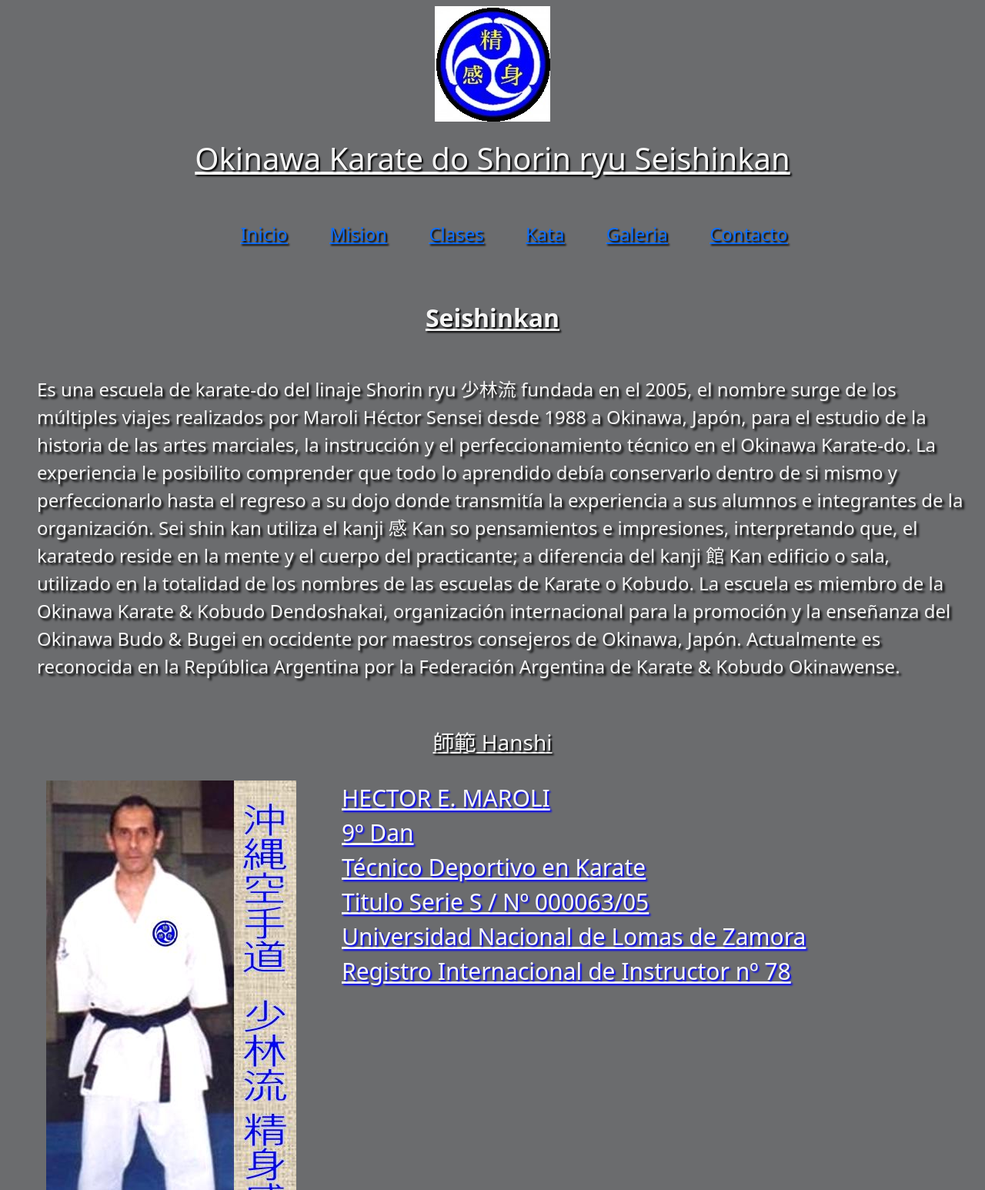
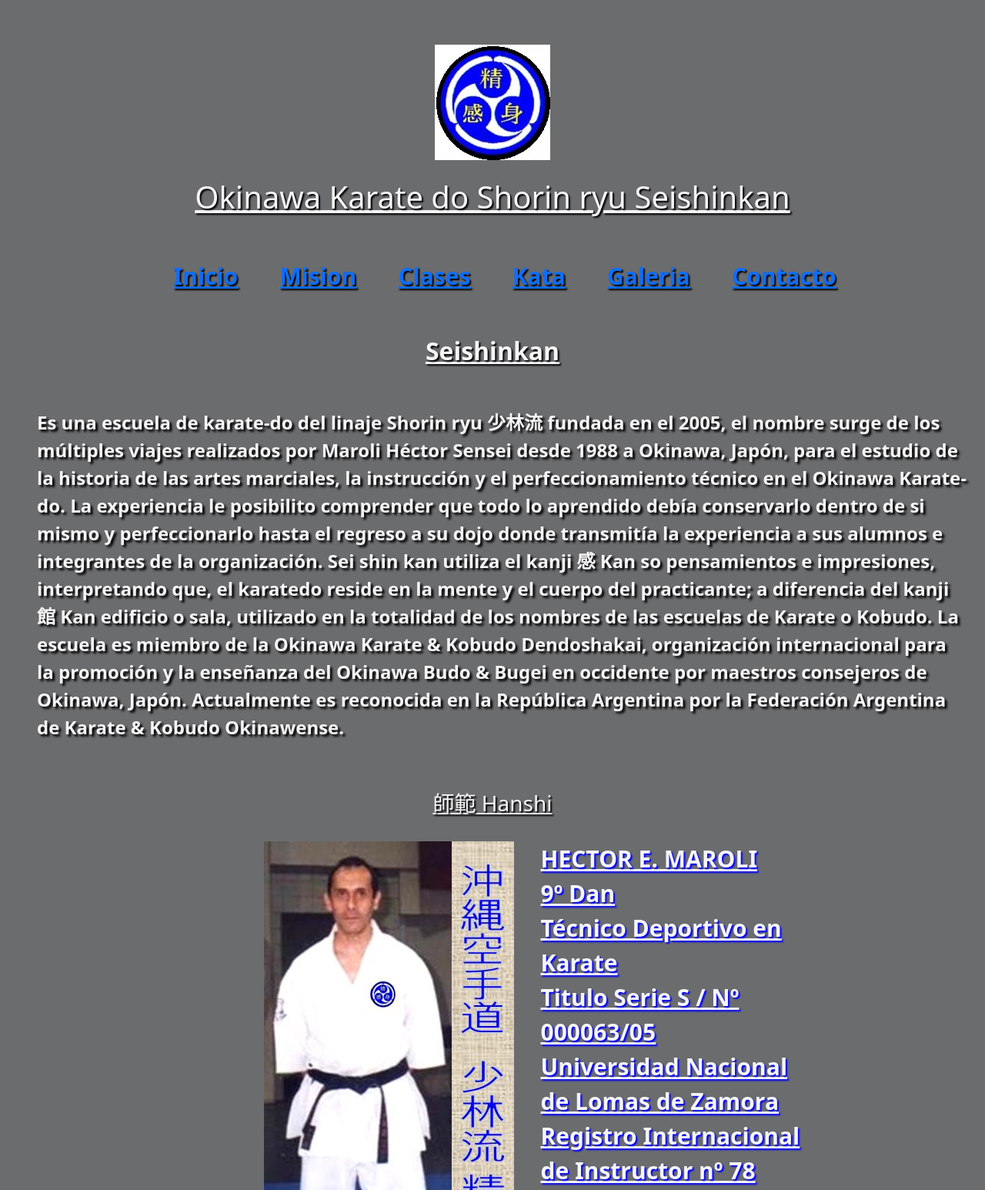
Before and after one commit to MauroSYapura/Pre-entrega---Yapura---3-0, a plain HTML site: page Index.html in a window 1280 px wide. Shown: the top 1546 px of the page at 77% size. Drawn offline with nearby package versions, Linux system fonts and the light colour scheme.

Commit message:
se aplican efectos al navbar y maxwidth 390px

```diff
--- a/Proyecto.css
+++ b/Proyecto.css
@@ -38,9 +38,14 @@
   list-style: none;
   text-decoration: underline;
   text-shadow: 2px 2px 2px black;
+  font-weight: bold;
+  cursor: pointer;
+  font-size: 30px;
+  max-width: 390px;
 }
 .nav_item:hover {
   text-shadow: 3px 2px 2px gold;
+  filter: brightness(120%);
 }
 
 p {
@@ -51,10 +56,12 @@
 }
 
 header {
+  font-weight: bold;
   text-align: center;
   text-decoration-color: whitesmoke;
   padding: 0.5rem;
   text-shadow: 3px 3px 3px rgb(0, 0, 0);
+  margin-top: 50px;
 }
 
 body {
@@ -64,15 +71,23 @@
   background-size: cover;
   background-attachment: fixed;
   font-size: x-large;
+  font-weight: bold;
   background-color: #6b6c6e;
   text-shadow: 3px 3px 3px black;
+  box-sizing: border-box;
+}
+
+main {
+  margin-bottom: 40px;
 }
 
 ul {
   list-style: none;
   color: whitesmoke;
   margin-left: 1.5rem;
+  font-weight: bold;
   text-shadow: 2px 2px 2px black;
+  margin: auto;
 }
 
 .img-senseimaroli {
@@ -83,15 +98,30 @@
   margin-bottom: 50px;
 }
 .senseimaroli {
+  max-width: 390px;
+  display: flex;
+  text-align: ;
   width: 100%;
   height: 100%;
-  text-align: justify;
+  justify-content: space-between;
   font-size: 30px;
+  font-weight: bold;
 }
+.sensei {
+  display: flex;
+  flex-direction: row;
+  text-shadow: 2px 2px 2px blue;
+  text-decoration: underline;
+  margin-left: 3px;
+}
+
 .trayectoria-sensei {
+  display: flex;
+  flex-direction: row;
   width: 100%;
   margin-left: auto;
-  margin-right: 60px;
+  margin-right: auto;
+  font-weight: bold;
   text-align: justify;
 }
 .imagenes {
@@ -101,11 +131,6 @@
 section {
   text-align: left;
 }
-.sensei {
-  text-shadow: 2px 2px 2px blue;
-  text-decoration: underline;
-  margin-left: 3px;
-}
 
 @media (max-width: 600px) {
   body {
```
